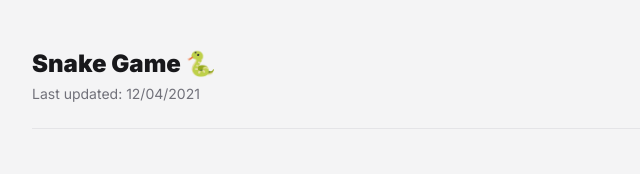
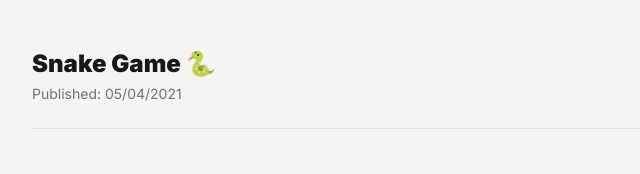
Before and after one commit to mwpryer/snake-game, a website with bundled scripts: page index.html in a window 1280 px wide. Shown: the top 174 px of the page, 240-880 px from the left. Built offline with nearby package versions, Linux system fonts and the light colour scheme.

Commit message:
Use publish date

```diff
--- a/index.html
+++ b/index.html
@@ -35,7 +35,7 @@
               Snake Game <span role="img" aria-label="snake">🐍</span>
             </h1>
             <span class="block text-sm text-tertiary"
-              >Last updated: <time datetime="2021-04-12">12/04/2021</time></span
+              >Published: <time datetime="2021-04-05">05/04/2021</time></span
             >
           </div>
           <a
```
